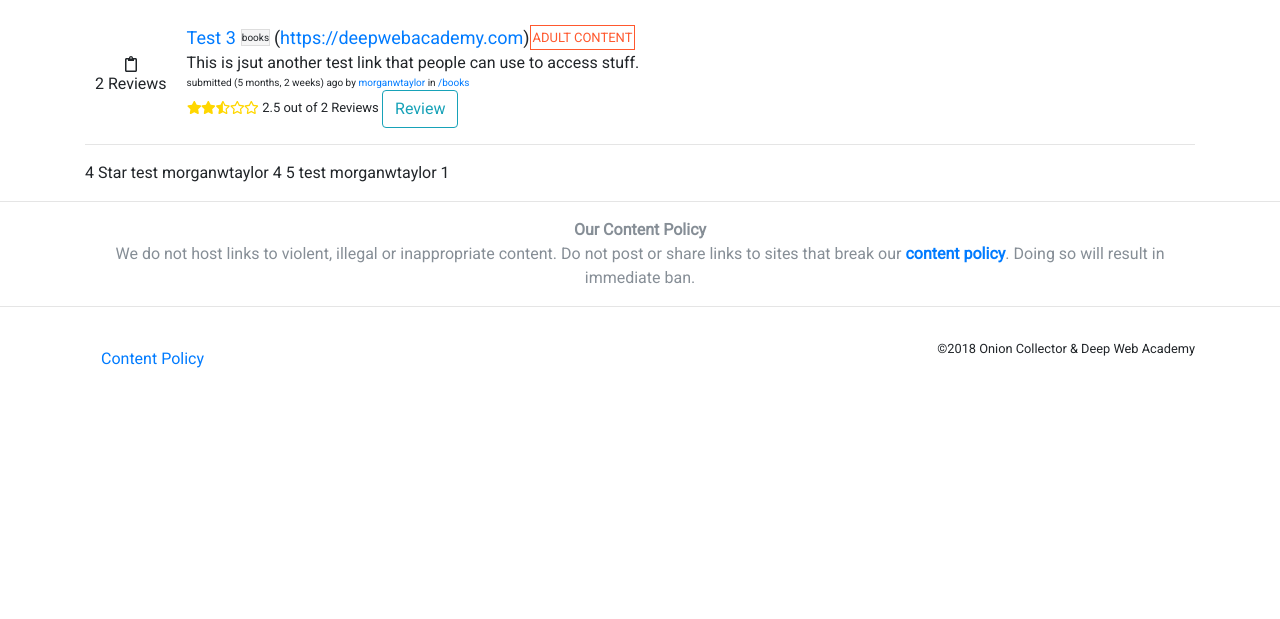
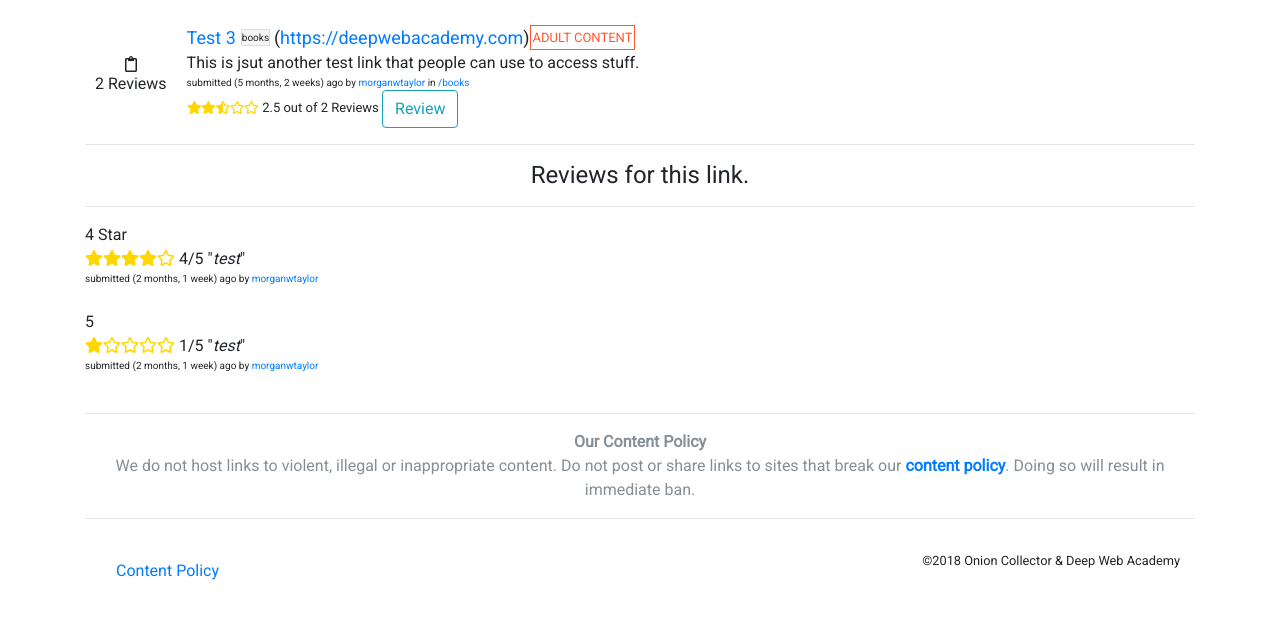
Before and after one commit to morganwtaylor/onioncollector, a Django app: a page that uses links/templates/links/link_detail.html in a window 1280 px wide. Shown: the part 66-685 px from the top of the page. Run offline with Django 3.2, Linux system fonts and the light colour scheme; data comes from the database, SQL or seed files in the repository; some libraries are stand-ins or nearby versions.

Commit message:
Updated Review Design and Logic

```diff
--- a/links/templates/links/link_detail.html
+++ b/links/templates/links/link_detail.html
@@ -3,11 +3,19 @@
 {% block content %}
 
 {% include 'links/base/_link.html' %}
- {% for review in link.review_set.all %}
-  {{review.title}}
-  {{review.review}}
-  {{review.user}}
-  {{review.rating}}
- {% endfor %}
-
+    <h4 style="text-align:center">Reviews for this link.</h4>
+    <hr>
+    {%  if link.review_set.count == 0 %}
+        <p>No review yet :( </p>
+    {%  else %}
+         {% for review in link.review_set.all %}
+             <div class="review">
+                 <p">{{review.title}}</p>
+                 <span class="stars" data-rating="{{ review.rating }}" data-num-stars="5" ></span>
+                 {{ review.rating}}/5
+             "<i>{{ review.review }}</i>"
+             <p class="t-xs">submitted ({{ review.created_at|timesince }}) ago by <a href="{% url 'links:user_account' username=review.user.username %}">{{ review.user }}</a> </p>
+             <br>
+         {% endfor %}
+    {%  endif %}
 {% endblock %}
--- a/onioncollector/static/css/layout.css
+++ b/onioncollector/static/css/layout.css
@@ -5,7 +5,6 @@
 p {
   margin: 0px;
 }
-
 
 
 /* =================================
@@ -53,9 +52,6 @@ p {
 
 
 
-
-
-
  /* =================================
    Media Queries
  ==================================== */
```
